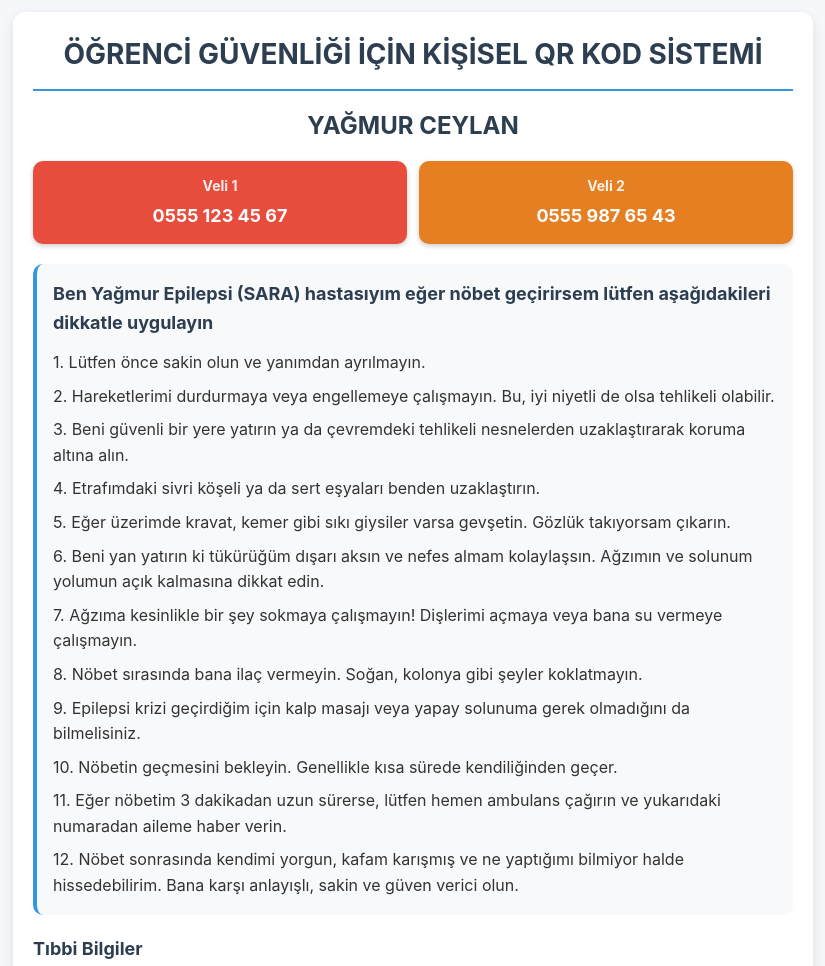
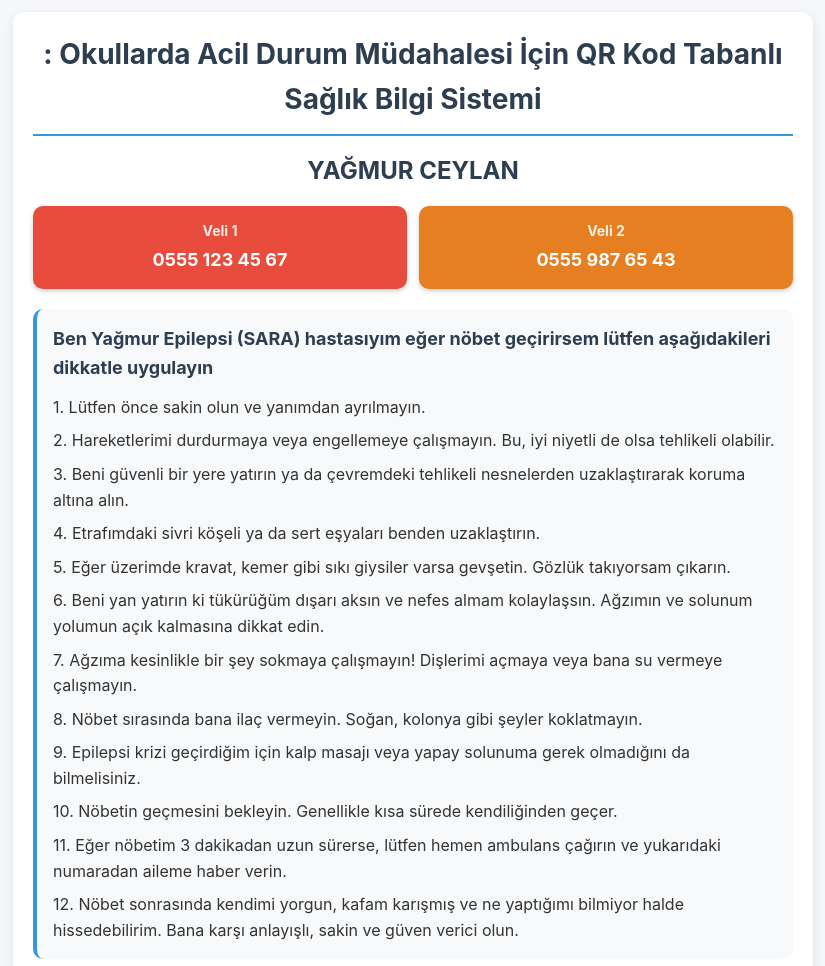
Before and after one commit to volkanozcan2/yasamkodu, a plain HTML site: page index.html in a window 1280 px wide. Shown: the top 966 px of the page, without its empty margins (227-1052 px from the left). Drawn offline with Linux system fonts and the light colour scheme.

Commit message:
Update title and heading for QR code system

```diff
--- a/index.html
+++ b/index.html
@@ -9,13 +9,13 @@
     <link rel="icon" type="image/png" sizes="32x32" href="/favicon-32x32.png">
     <link rel="icon" type="image/png" sizes="16x16" href="/favicon-16x16.png">
     <link rel="manifest" href="/site.webmanifest">
-    <title>ÖĞRENCİ GÜVENLİĞİ İÇİN KİŞİSEL QR KOD SİSTEMİ</title>
+    <title>: Okullarda Acil Durum Müdahalesi İçin QR Kod Tabanlı Sağlık Bilgi Sistemi</title>
     <link rel="stylesheet" href="style.css">
 </head>
 
 <body>
     <div class="container">
-        <h1>ÖĞRENCİ GÜVENLİĞİ İÇİN KİŞİSEL QR KOD SİSTEMİ</h1>
+        <h1>: Okullarda Acil Durum Müdahalesi İçin QR Kod Tabanlı Sağlık Bilgi Sistemi</h1>
 
         <div class="patient-header">
             <div class="patient-name">YAĞMUR CEYLAN</div>
```
